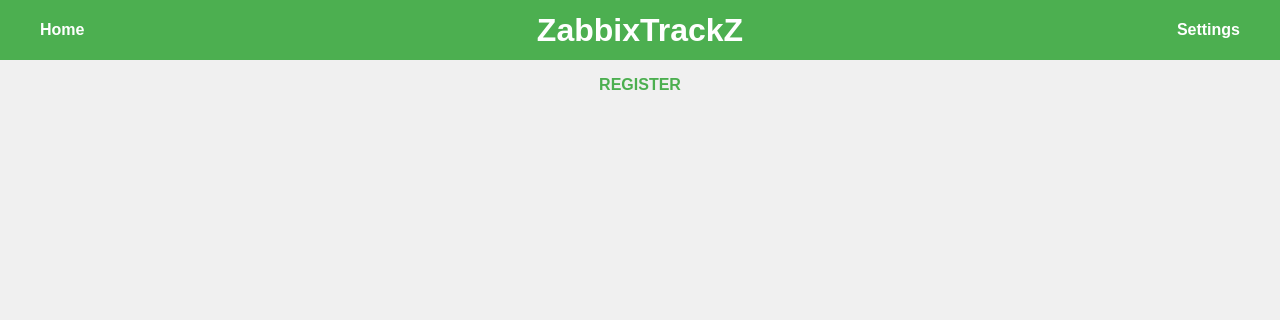
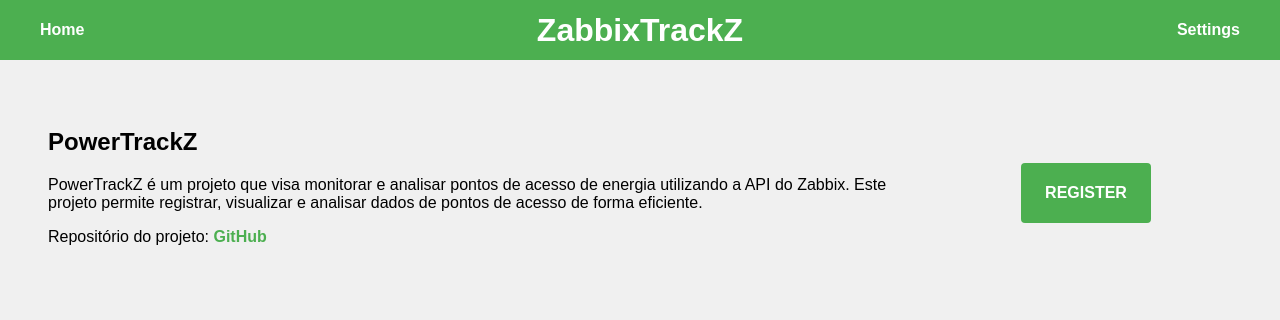
Before and after one commit to acacio90/PowerTrackZ, a Flask app: page / in a window 1280 px wide. Shown: the top 320 px of the page. Run offline with Flask 2, Linux system fonts and the light colour scheme.

Commit message:
feat: Atualizando estilos e estrutura das páginas com novos botões e informações do projeto

```diff
--- a/gateway/app/static/style.css
+++ b/gateway/app/static/style.css
@@ -41,8 +41,9 @@
 }
 
 h1 {
-    margin: 0;
-    line-height: 60px;
+    margin: auto !important;
+    font-weight: bold !important;
+    font-size: 2em !important;
 }
 
 ul {
@@ -86,6 +87,18 @@
     }
 }
 
+.project-info {
+    flex: 3;
+    margin-right: 1em;
+}
+
+.register-button-container {
+    flex: 1;
+    display: flex;
+    align-items: center;
+    justify-content: center;
+}
+
 label {
     display: block;
     margin-bottom: 0.5em;
@@ -100,7 +113,7 @@
     border-radius: 4px;
 }
 
-button, .home-button, .settings-button {
+button, .home-button, .settings-button, .button-standard {
     display: inline-flex;
     background-color: var(--primary-color);
     color: var(--text-color);
@@ -108,26 +121,35 @@
     border: none;
     border-radius: 0;
     cursor: pointer;
-    font-size: 1em;
-    text-decoration: none;
+    font-size: 1em !important;
+    text-decoration: none !important;
     height: 100%;
     line-height: 60px;
 }
 
-button:hover, .home-button:hover, .settings-button:hover {
+button:hover, .home-button:hover, .settings-button:hover, .button-standard:hover {
     background-color: var(--hover-color);
 }
 
-.register-button {
+button:focus, .button-standard:focus {
+    outline: none;
+}
+
+.button-standard {
     background-color: var(--primary-color);
     color: var(--text-color);
-    padding: 0.75em 1.5em;
     border: none;
     border-radius: 4px;
     cursor: pointer;
     font-size: 1em;
     text-decoration: none;
     margin-top: 1em;
+    max-width: 200px;
+    max-height: 60px;
+}
+
+.button-standard:hover {
+    background-color: var(--hover-color);
 }
 
 .register-button:hover {
--- a/gateway/app/templates/pages/index.html
+++ b/gateway/app/templates/pages/index.html
@@ -8,8 +8,15 @@
 </head>
 <body>
     {% include 'components/menu.html' %}
-    <ul>
-        <li><a href="/register">REGISTER</a></li>
-    </ul>
+    <div class="container">
+        <div class="project-info">
+            <h2>PowerTrackZ</h2>
+            <p>PowerTrackZ é um projeto que visa monitorar e analisar pontos de acesso de energia utilizando a API do Zabbix. Este projeto permite registrar, visualizar e analisar dados de pontos de acesso de forma eficiente.</p>
+            <p>Repositório do projeto: <a href="https://github.com/acacio90/PowerTrackZ" target="_blank">GitHub</a></p>
+        </div>
+        <div class="register-button-container">
+            <a href="/register" class="button-standard">REGISTER</a>
+        </div>
+    </div>
 </body>
 </html>
--- a/gateway/app/templates/pages/register.html
+++ b/gateway/app/templates/pages/register.html
@@ -23,7 +23,7 @@
                 <input type="text" id="bandwidth" name="bandwidth" required><br><br>
                 <label for="channel">Channel:</label>
                 <input type="text" id="channel" name="channel" required><br><br>
-                <button type="submit" class="register-button">Register</button>
+                <button type="submit" class="button-standard">Register</button>
             </form>
         </div>
         <div class="table-container">
--- a/gateway/app/templates/pages/settings.html
+++ b/gateway/app/templates/pages/settings.html
@@ -17,7 +17,7 @@
                 <input type="text" id="zabbix-user" name="zabbix-user" required><br><br>
                 <label for="zabbix-password">Zabbix Password:</label>
                 <input type="password" id="zabbix-password" name="zabbix-password" required><br><br>
-                <button type="submit" class="save-button">Save</button>
+                <button type="submit" class="button-standard">Save</button>
             </form>
         </div>
     </div>
```
